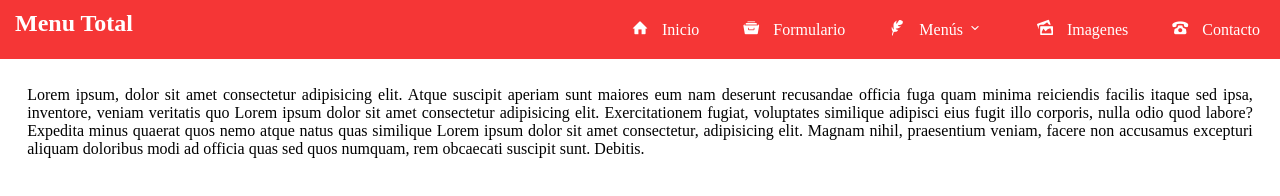
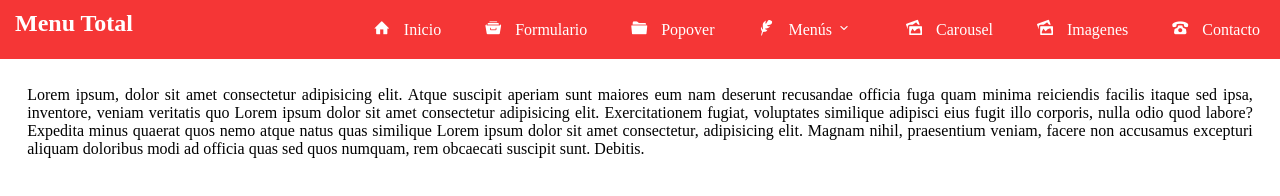
Before and after one commit to Ivan261603/menu, a plain HTML site: page index.html in a window 1280 px wide. Drawn offline with Linux system fonts and the light colour scheme; files whose address does not match are found by name.

Commit message:
boostras en el menu

```diff
--- a/index.html
+++ b/index.html
@@ -21,6 +21,7 @@
         <ul>
             <li><a href="menu-resposive.html"><span class="icon-home"></span> Inicio</a></li>
             <li><a href="menu_iconos.html"><span class="icon-archive"></span> Formulario</a></li>
+            <li><a href="bootrap.html"><span class="icon-folder"></span> Popover</a></li>
             <li class="submenu"><a href="#"><span class="icon-feather"></span> Menús <span class="icon-chevron-small-down"></span></a>
                 <ul class="son">
                     <li><a href="#">responsi-1</a</li>
@@ -28,6 +29,7 @@
                     <li><a href="#">responsi-3</a></li>
                 </ul>
             </li>
+            <li><a href="bootstrap2.html"><span class="icon-images"></span> Carousel</a></li>
             <li><a href="catalogo.html"><span class="icon-images"></span> Imagenes</a></li>
             <li><a href="bootrap.html"> <span class="icon-old-phone"></span> Contacto</a></li>
         </ul>
```
